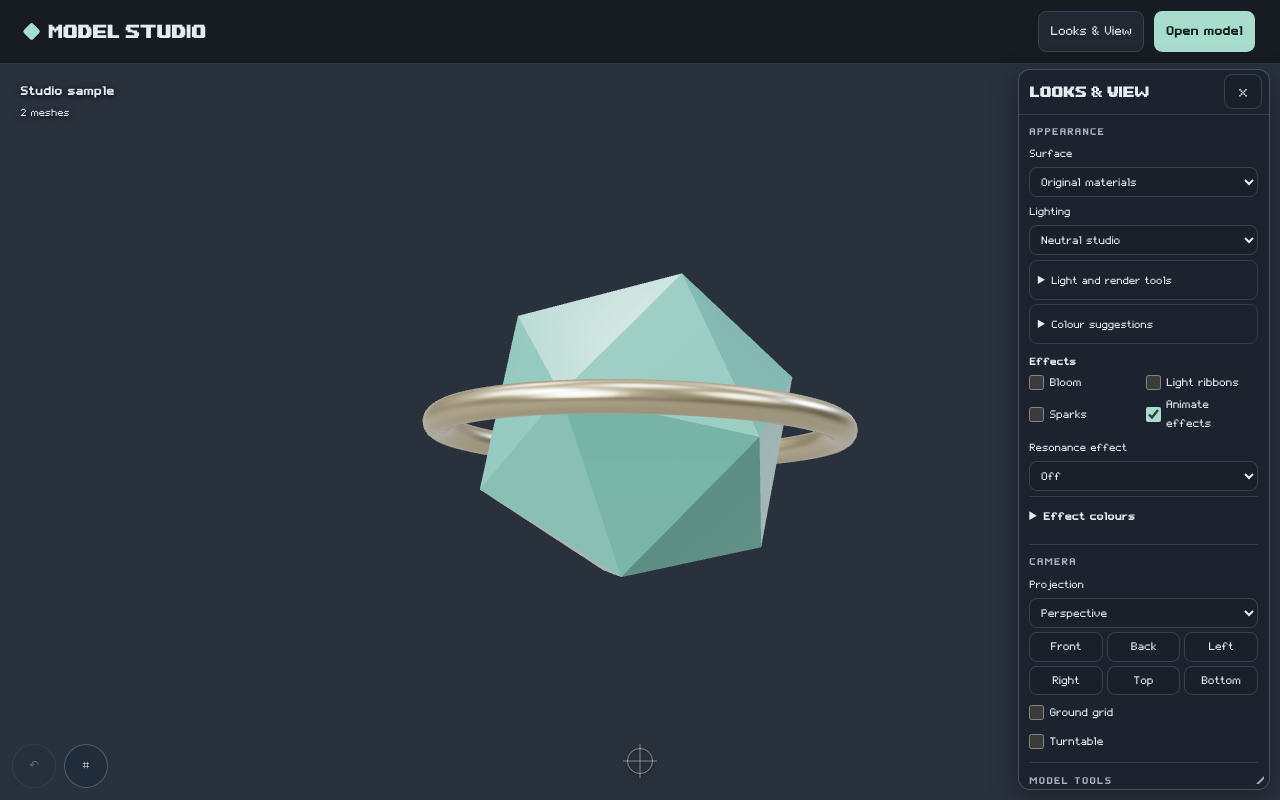
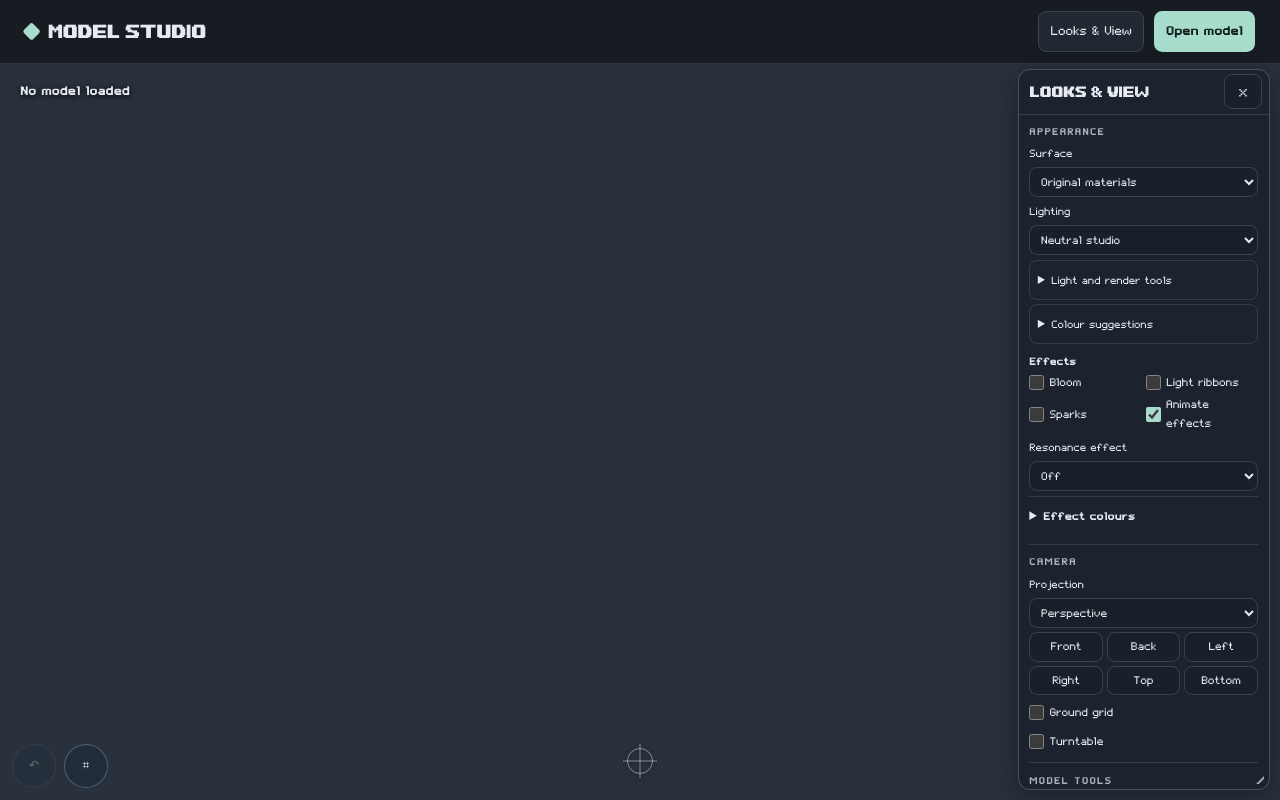
Before and after one commit to raskal-labs/3d-model-viewer, a plain HTML site: page v2/index.html in a window 1280 px wide. Drawn offline with nearby package versions, Linux system fonts and the light colour scheme.

Commit message:
Open public Model Studio empty; keep all models in private library
* Remove all public demo models from Model Studio startup

* Update browser tests for model-free public viewer

```diff
--- a/v2/index.html
+++ b/v2/index.html
@@ -28,7 +28,7 @@
     <section id="viewport" aria-label="Model viewport">
       <canvas id="model-canvas" aria-label="Interactive 3D model"></canvas>
       <div class="asset-label">
-        <strong id="model-name">Studio sample</strong>
+        <strong id="model-name">No model loaded</strong>
         <span id="model-info"></span>
       </div>
       <div id="navigationTools">
@@ -195,8 +195,7 @@
           </details>
         </section>
         <div class="inspector-footer">
-          <button id="sample" type="button">Studio sample</button>
-          <a href="../index.html">Legacy Render Lab ↗</a>
+          <span>Open a model from your device or private library.</span>
         </div>
       </div>
       <div id="resize-panel" class="panel-grip" title="Drag to resize" aria-hidden="true"></div>
--- a/v2/studio.js
+++ b/v2/studio.js
@@ -194,24 +194,11 @@ function selectAsset(asset) {
   $('model-name').textContent = asset.name;
   $('model-info').textContent = `${meshes} ${meshes === 1 ? 'mesh' : 'meshes'}${asset.animations.length ? ' · Animated' : ''}`;
   canvas.dataset.ready = 'true';
+  $('capture-png').disabled = false;
   camera.setBounds(framed);
   const appearance = customizeModel(asset);
   if (appearance?.stone) stoneStudio.setAsset(appearance, framed);
   if (!appearance || appearance.stone) applyLook();
-}
-
-function studioSample() {
-  const root = new THREE.Group();
-  const core = new THREE.Mesh(new THREE.IcosahedronGeometry(.98, 0), new THREE.MeshPhysicalMaterial({
-    color: 0x60a596, roughness: .26, metalness: .17, clearcoat: .35, flatShading: true,
-  }));
-  core.rotation.set(.05, .24, .28);
-  const ring = new THREE.Mesh(new THREE.TorusGeometry(1.16, .083, 16, 80), new THREE.MeshStandardMaterial({
-    color: 0xc9bd9f, roughness: .25, metalness: .86,
-  }));
-  ring.rotation.set(1.16, .21, .46);
-  root.add(core, ring);
-  return { root, name: 'Studio sample', animations: [] };
 }
 
 async function openAsset(load) {
@@ -234,11 +221,6 @@ function openFiles(files) {
   if (files.length) openAsset(() => importModel(files));
 }
 
-$('sample').addEventListener('click', () => {
-  pending?.abort();
-  selectAsset(studioSample());
-  setStatus('');
-});
 installModelPicker($('files'), openAsset, importModel);
 $('files').addEventListener('change', event => {
   openFiles(Array.from(event.target.files));
@@ -343,7 +325,8 @@ new ResizeObserver(([entry]) => {
 renderer.setSize(viewport.clientWidth, viewport.clientHeight, false);
 effects.resize(viewport.clientWidth, viewport.clientHeight);
 camera.resize(viewport.clientWidth, viewport.clientHeight);
-selectAsset(studioSample());
+canvas.dataset.ready = 'empty';
+$('capture-png').disabled = true;
 const frameOptions = { stoneEdges: stoneStudio.edgeGroup };
 frameOptions.colours = configureEffectColours(invalidate);
 $('animate').checked = !matchMedia('(prefers-reduced-motion: reduce)').matches;
@@ -360,6 +343,7 @@ for (const id of ['look', 'resonance-effect', 'bloom', 'ribbons', 'sparks', 'ani
 $('bloom-strength').addEventListener('input', updateEffects);
 $('capture-png').addEventListener('click', () => {
   try {
+    if (!current) return;
     stoneStudio.refresh();
     effects.render(camera.active, frameOptions, 0, grid);
     const name = current.name.replace(/\.[^.]+$/, '') + '.png';
```
Also changed, not shown: tests/model-studio-stones.mjs (+7 -2 lines), tests/model-studio.mjs (+3 -1 lines), tests/public-assets.mjs (+3 -1 lines), 1 other file.
